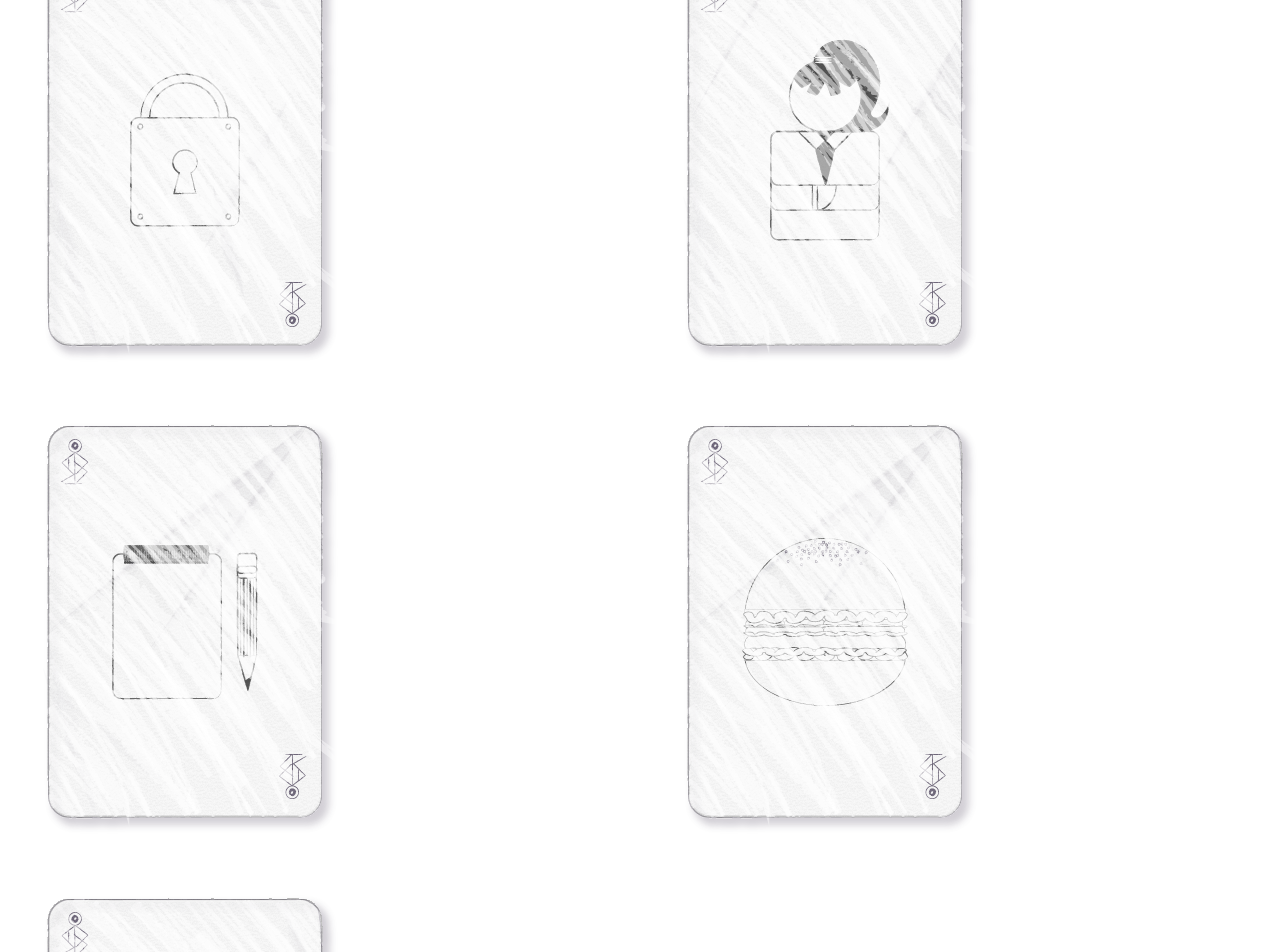
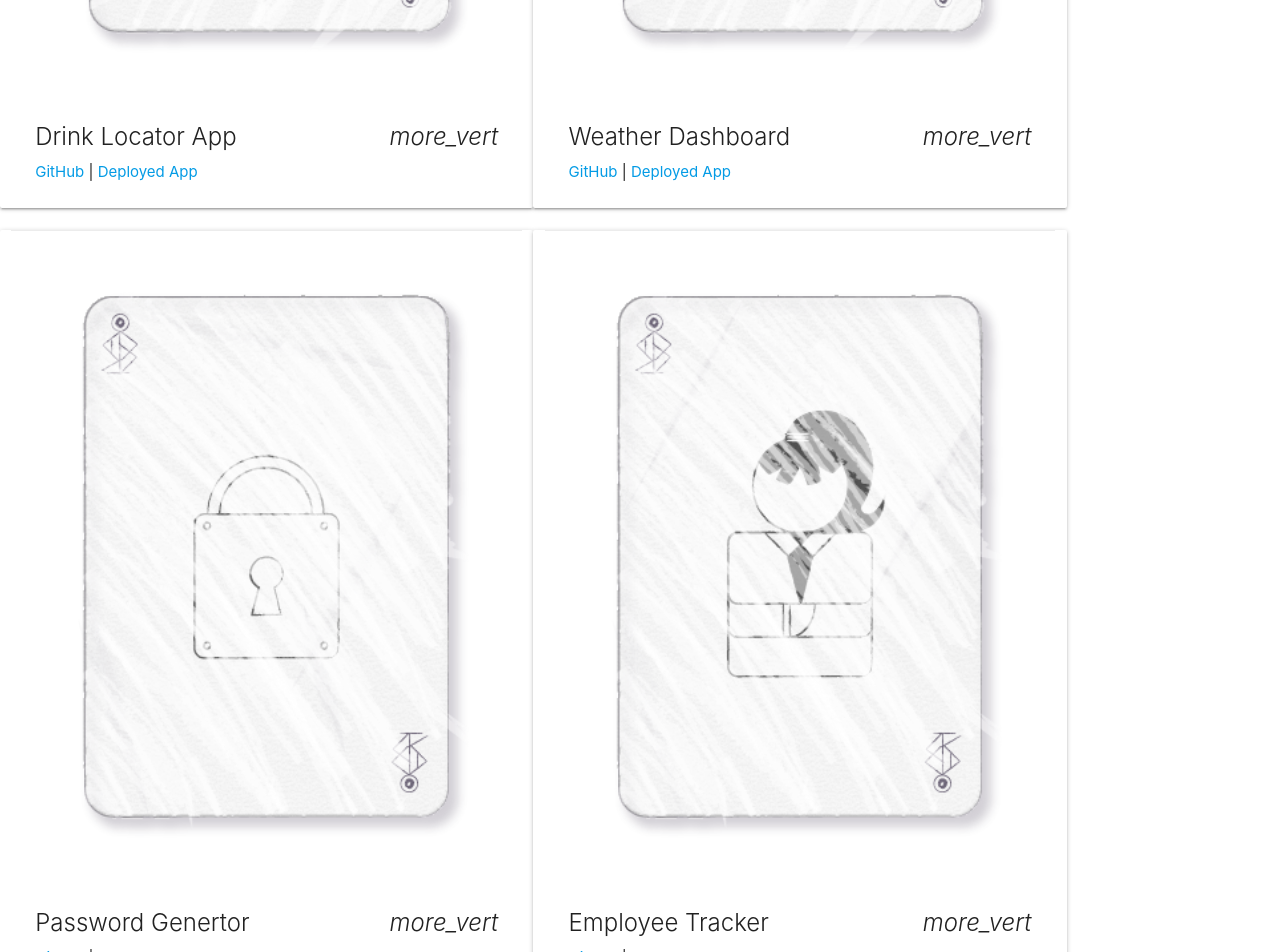
Before and after one commit to Inbary-s/Inbary-s.github.io, a React (Create React App) app in the folder client/: page /projects in a window 1280 px wide. Shown: the part 620-1572 px from the top of the page. Built offline with nearby package versions, Linux system fonts and the light colour scheme.

Commit message:
about page

```diff
--- a/client/src/components/Project.js
+++ b/client/src/components/Project.js
@@ -2,12 +2,10 @@
 
 const Project = (props) => {
     const [projectCard, setProjectCard] = useState({
-        src: props.data.src,
-        tooltip: true
+        src: props.data.src
     })
 
     const handleHover = (e) => {
-        // console.log (props);
         setProjectCard({ src: props.data.dataHover })
     }
 
@@ -15,11 +13,21 @@
         setProjectCard({ src: props.data.src })
     }
 
+    // console.log(props.data.dataTooltip)
     // href={props.data.href}
     return(
-        <div className="projects col s6">
-            <img onMouseOver={handleHover} onMouseOut={handleAway} className="project" src={projectCard.src} data-hover={props.data.dataHover} className="images" alt={props.data.alt}/>
-            <div className="tooltipped" data-position={props.data.dataPosition} data-tooltip={props.data.dataTooltip}></div>
+        <div className="projects col s5 card sticky-action">
+            <div className="card-image card-action waves-effect waves-block waves-light">
+                <img onMouseOver={handleHover} onMouseOut={handleAway} className="project activator" src={projectCard.src} data-hover={props.data.dataHover} className="images" alt={props.data.alt}/>
+            </div>
+            <div className="card-content">
+                <span className="card-title activator text-darken-4">{props.data.alt}<i className="material-icons right">more_vert</i></span>
+                <p><a href={props.data.href}>GitHub</a> | <a href={props.data.deployedHref}>Deployed App</a></p>
+                </div>
+            <div className="card-reveal">
+                <span className="card-title grey-text text-darken-4">{props.data.alt}<i className="material-icons right">close</i></span>
+                <p>{props.data.dataTooltip}</p>
+            </div>
         </div>
     )
 }
--- a/client/src/pages/About.js
+++ b/client/src/pages/About.js
@@ -1,5 +1,27 @@
-import React from 'react';
+import React, { useState } from 'react';
 
 export default() => {
-    return <h1>AboutPage!</h1>
+
+
+    return (
+        <>
+        <div className="row-flex-wrap aboutMe">
+            <div className="col-md-6 images profile-pic-flex-wrap">
+                <img src="assets/images/profile_sketch.png" dataHover="assets/images/profile.png" width="400" height="400" className="img-fluid float-left images" alt="Inbar's Profile photo"
+                // style="position: relative; padding-right: 30px; z-index:1;"
+                />
+            </div>
+            <div className="col-md section scrollspy" id="about">
+                <h4> A little bit about me...</h4>
+                <p>I enjoy creating! Weather it is graphics, training videos, or working on complex solutions for businesses.</p>
+                <p>I am a seasoned e-commerce specialist, PM Director, graphic designer and web-developer.</p>
+                <h5>Check Me Out!</h5>
+                <h4><a href="https://www.linkedin.com/in/inbar-amber-shucker/" className="tooltipped" data-position="top" data-tooltip="LinkedIn!"><i className="fab fa-linkedin-in fa-2x"></i></a>
+                <a href="https://github.com/inbary-s" className="tooltipped" data-position="top" data-tooltip="GitHub!"> <i className="fab fa-github fa-2x"></i></a>
+                <a href="assets/inbar2020.pdf" target="blank" alt="Resume"className="tooltipped" data-position="top" data-tooltip="My Resume!" margin="10"><i className="fas fa-file fa-2x"></i></a></h4>
+                <p>Don’t hesitate to contact me! Together we can make anything happen!</p>
+            </div>
+        </div>
+        </>
+    )
 }
--- a/client/src/utils/Projects.json
+++ b/client/src/utils/Projects.json
@@ -1,28 +1,31 @@
 [{
-    "href":"https://inbary-s.github.io/brewery-finder/",
+    "href":"https://github.com/Inbary-s/brewery-finder",
+    "deployedHref":"https://inbary-s.github.io/brewery-finder/",
     "dataPosition": "left",
     "dataTooltip":"<strong>Drinking Buddy</strong><br><br>In this project,<br> using multiple server-side API calls,<br> Bootstrap, and Bulma,<br> I have worked with my team to create <br> a drinking buddy to help you find <br>where to go get your drink tonight.<br><br> Click the card to view project",
     "src": "assets/images/portfolio-card_drinking_buddy_sketch.png",
     "dataSrc": "assets/images/portfolio-card_drinking_buddy_sketch.png",
     "dataHover": "assets/images/portfolio-card_drinking_buddy.png",
-    "alt": "drinking locator app"
+    "alt": "Drink Locator App"
 },
 {
-    "href":"https://inbary-s.github.io/weather-app/",
+    "href":"https://github.com/Inbary-s/weather-app",
+    "deployedHref":"https://inbary-s.github.io/weather-app/",
     "dataPosition": "right",
     "dataTooltip":"<strong>Weather Dashboard</strong><br><br>In this project,<br> using multiple API calls, <br>I have designed and developed a <br>weather dashboard which also includes<br> a forecast and UV index.<br><br> Click the card to view project",
     "src": "assets/images/portfolio-card_weather_sktech.png",
     "dataSrc": "assets/images/portfolio-card_weather_sktech.png",
     "dataHover": "assets/images/portfolio-card_weather.png",
-    "alt": "Weather dashboard"
+    "alt": "Weather Dashboard"
 },{
-    "href":"https://inbary-s.github.io/password-generator/",
+    "href":"https://github.com/Inbary-s/password-generator",
+    "deployedHref":"https://inbary-s.github.io/password-generator/",
     "dataPosition": "left",
     "dataTooltip":"Password Generator</strong><br><br>We all know you need<br> a better password. <br>Here I built a tool <br>for you to find your perfect one <br>and copy to your safe place<br> using JS, jquery and Bootstrap.<br><br> Click the card to view project",
     "src": "assets/images/portfolio-cards_pw_sketch.png",
     "dataSrc": "assets/images/portfolio-cards_pw_sketch.png",
     "dataHover": "assets/images/portfolio-card_pw.png",
-    "alt": "Password genertor"
+    "alt": "Password Genertor"
 },{
     "href":"https://github.com/Inbary-s/employee_tracker",
     "dataPosition": "right",
@@ -30,9 +33,10 @@
     "src": "assets/images/portfolio-card_et_sketch.png",
     "dataSrc": "assets/images/portfolio-card_et_sketch.png",
     "dataHover": "assets/images/portfolio-card_et.png",
-    "alt": "Password genertor"
+    "alt": "Employee Tracker"
 },{
-    "href":"https://blooming-headland-98819.herokuapp.com/",
+    "href":"https://github.com/Inbary-s/note_taker",
+    "deloyedHref":"https://blooming-headland-98819.herokuapp.com/",
     "dataPosition": "left",
     "dataTooltip":"<strong>Note Taker</strong><br><br>In this project,<br> using MySQL, I built an app for<br> note taking where you can <br>create add and delete notes. <br><br> Click the card to view project",
     "src": "assets/images/portfolio-cards_nt_sketch.png",
@@ -40,15 +44,17 @@
     "dataHover": "assets/images/portfolio-cards_nt.png",
     "alt": "Note Taker"
 },{
-    "href":"https://protected-retreat-19130.herokuapp.com/",
+    "href":"https://github.com/Inbary-s/node-express-handlbars",
+    "deployedHref":"https://protected-retreat-19130.herokuapp.com/",
     "dataPosition": "right",
     "dataTooltip":"<strong>Eating Burgers</strong><br><br>In this project,<br> using MySQL and Handlebars,<br> I careated an app that manipulates <br>the database from the front end. <br>Just to tease your appetite.<br><br> Click the card to view project",
     "src": "assets/images/portfolio-cards-burger_sketch.png",
     "dataSrc": "assets/images/portfolio-cards-burger_sketch.png",
     "dataHover": "assets/images/portfolio-cards-burger.png",
-    "alt": "Eat the burger"
+    "alt": "Eat the Burger"
 },{
-    "href":"https://hidden-beyond-22000.herokuapp.com/",
+    "href":"https://github.com/americajones/best-project",
+    "deployedHref":"https://hidden-beyond-22000.herokuapp.com/",
     "dataPosition": "left",
     "dataTooltip":"<strong>Your next Binge</strong><br><br>In this project,<br> I was workng in a team <br> together we bult an app that <br>using server API calls, <br> MySQL Pug and materialize,<br> we built an app that has safe <br>user authentication and login. <br>User creation and review submission.<br><br> Click the card to view project",
     "src": "assets/images/portfolio-cards_proj2_sketch.png",
```
